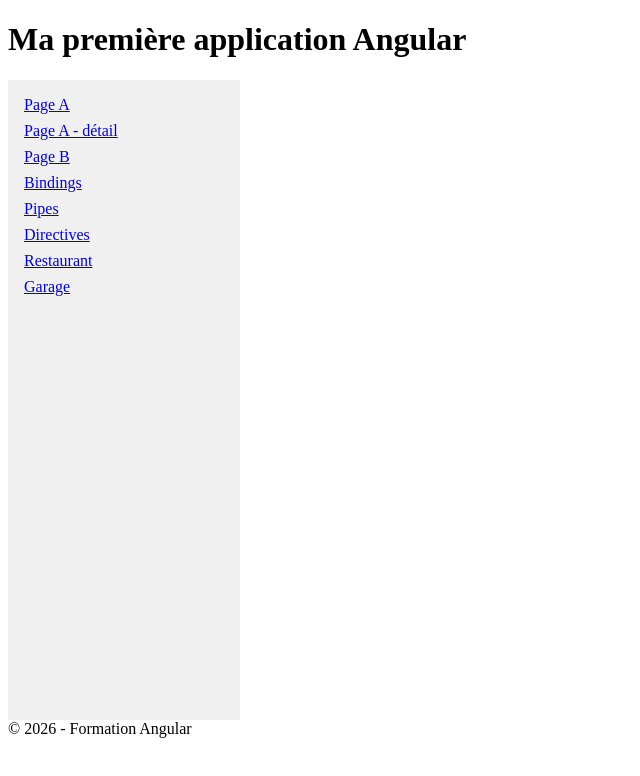
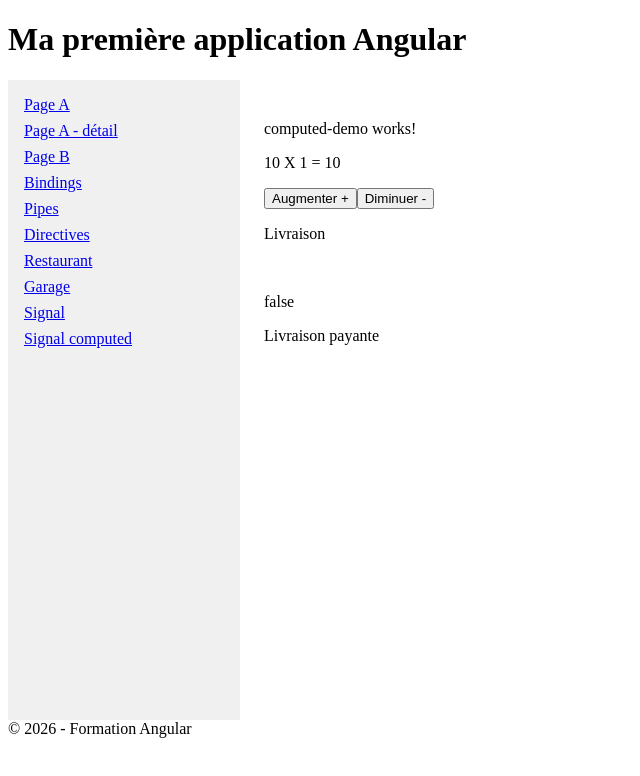
Before and after one commit to IbraAwa/demo_angular_j1_dotnet, an Angular app: page /signal-computed in a window 1280 px wide. Before the commit this address led to /. Shown: the top 776 px of the page, without its empty margins (0-640 px from the left). Built offline with nearby package versions, Linux system fonts and the light colour scheme.

Commit message:
linkedsignal / signal et computed

```diff
--- a/src/app/app.routes.ts
+++ b/src/app/app.routes.ts
@@ -33,5 +33,13 @@ export const routes: Routes = [
   {
     path: 'garage',
     loadComponent: () => import('./exercices/parent-enfant-exo/parents/garage/garage').then((m) => m.Garage)
+  },
+  {
+    path: 'signal',
+    loadComponent: () => import('./pages/signals/signal-demo/signal-demo').then((m) => m.SignalDemo),
+  },
+  {
+    path: 'signal-computed',
+    loadComponent: () => import('./pages/signals/computed-demo/computed-demo').then((m) => m.ComputedDemo)
   }
 ];
--- a/src/app/components/sidebar/sidebar.html
+++ b/src/app/components/sidebar/sidebar.html
@@ -7,5 +7,6 @@
   <a routerLink="/directives">Directives</a>
   <a routerLink="/restaurant">Restaurant</a>
   <a routerLink="/garage">Garage</a>
-
+  <a routerLink="/signal">Signal</a>
+  <a routerLink="/signal-computed">Signal computed</a>
 </nav>
--- /dev/null
+++ b/src/app/pages/signals/computed-demo/computed-demo.html
@@ -0,0 +1,13 @@
+<p>computed-demo works!</p>
+
+
+<p>{{this.prix()}} X {{this.quantite()}} = {{total()}}</p>
+
+<button (click)="augmenter()">Augmenter +</button>
+<button (click)="diminuer()">Diminuer -</button>
+
+
+<p>Livraison </p>
+<br>
+<p>{{EstLivraisonGratuite()}}</p>
+<p>{{livraisonGratuite()}}</p>
--- /dev/null
+++ b/src/app/pages/signals/computed-demo/computed-demo.ts
@@ -0,0 +1,49 @@
+import { Component, computed, signal } from '@angular/core';
+
+@Component({
+  imports: [],
+  selector: 'app-computed-demo',
+  styleUrl: './computed-demo.scss',
+  templateUrl: './computed-demo.html',
+})
+export class ComputedDemo {
+  prix = signal<number>(10)
+  quantite = signal<number>(1)
+
+  // computed permet de recalculer à chaque fois que l'un des signaux change
+  // si signal en number ou string c'est via sa valeur si c'est un arra c'est via sa ref
+  // si le prix change computed est re appeler et réassigne une nouvel valeur a total
+  // si la quantité change computed est re appeler et réassigne une nouvel valeur a total
+  // si les deux change même chose
+  // en mettant le signal dans la parenthese de computed(...) tu abonnes computed
+  // automatiquement au signal dans notre cas prix et quantité
+  total = computed(() => this.prix() * this.quantite())
+  // this.prix() * this.quantite() renvoie un nombre
+  // automatiquement le computed va mettre notre variable avec le type qu'il renvoie
+  // donc un nombre donc total est de type signal<number>
+
+
+  // computed va mettre notre variable "EstLivraisonGratuite" en boolean car
+  // this.total() >= 50 renvoie true ou false donc un boolean
+  EstLivraisonGratuite = computed(() =>  this.total() >= 50)
+
+
+  // computed va mettre notre "livraisonGratuite" en string car
+  // car vérifie si total est supérieur ou égale a 50
+  // et à un comportement selon le boolean il renvoie un string
+  // livraison gratutie ou un string livraison payante
+  // donc computed va mettre notre variable de type string
+  livraisonGratuite = computed(() =>  this.total() >= 50 ? "Livraison gratuite" : "Livraison payante")
+
+
+  augmenter() {
+    this.quantite.update(q => q + 1)
+  }
+
+  diminuer() {
+    if(this.quantite() <= 1) return;
+
+    this.quantite.update(q => q - 1)
+  }
+
+}
--- /dev/null
+++ b/src/app/pages/signals/signal-demo/signal-demo.html
@@ -0,0 +1,9 @@
+
+<label>Rajouter un nouveau eleve</label>
+<input type="text" [(ngModel)]="nouveauEleve">
+<button (click)="AjouterEleve()">Ajouter élève</button>
+
+
+<p>le nombre d'élèves est de {{nombreEleves()}}</p>
+<br/>
+<p>le nombre d'élèves sans abonné au signal : {{nombreElevesSansComputed}}</p>
--- /dev/null
+++ b/src/app/pages/signals/signal-demo/signal-demo.ts
@@ -0,0 +1,49 @@
+import { Component, computed, signal } from '@angular/core';
+import { FormsModule } from '@angular/forms';
+
+@Component({
+  imports: [FormsModule],
+  selector: 'app-signal-demo',
+  styleUrl: './signal-demo.scss',
+  templateUrl: './signal-demo.html',
+})
+
+// un signale une boite qui à l'intérieur contient une valeur
+// quand on le change la valeur se propage a ceux qui écoute le signal
+export class SignalDemo {
+  compteur = signal<number>(0)
+
+  eleves = signal<string[]>(["Alice", "Bob"])
+  nouveauEleve = signal<string>('')
+
+  // computed
+  // A chaque fois que ton signale émet un event donc proprage un changement
+  // le computed refait un calcule dessus
+  nombreEleves = computed(() => this.eleves().length) // 2 -> changement => 3 le computed recalcule la longueur
+
+
+  // FIGER une fois qu'on a mis la taille même si le tableau change de taille
+  // on garde sa taille initiale dans la variable
+  nombreElevesSansComputed : number = this.eleves().length // aucun abonnement au changement du signal eleves
+
+  AjouterEleve() : void {
+    // un signal de tableau capte/detecte un nouveau evenement que si la reférence change
+    // quand vous modifier la valeur du tableau le signal ne détecte aucun changement
+    // MAUVAIS : this.eleves.push(this.nouveEleve())
+
+    // ETAPE 1
+    // récupération de la list via (list) et création d'un nouveau tableau pour une new référence
+    // [] après le =>
+    //this.eleves.update((list) => [] )
+
+    // ETAPE 2
+    // rajouter les élément déjà présent dans l'ancienne liste dans le nouveau
+    // spread ...List qui permet de rajouter les ancien élèves dans l'ancienne liste dans la nouvelle
+    //this.eleves.update((list) => [...list])
+
+    // ETAPE 3
+    // rajouter le nouveau éleve après avoir ajouter les ancien élèves
+    this.eleves.update((list) => [...list, this.nouveauEleve()])
+  }
+
+}
```
Also changed, not shown: src/app/pages/signals/computed-demo/computed-demo.scss (added), src/app/pages/signals/signal-demo/signal-demo.scss (added), 2 other files (tests, documents, lock files or other folders).
